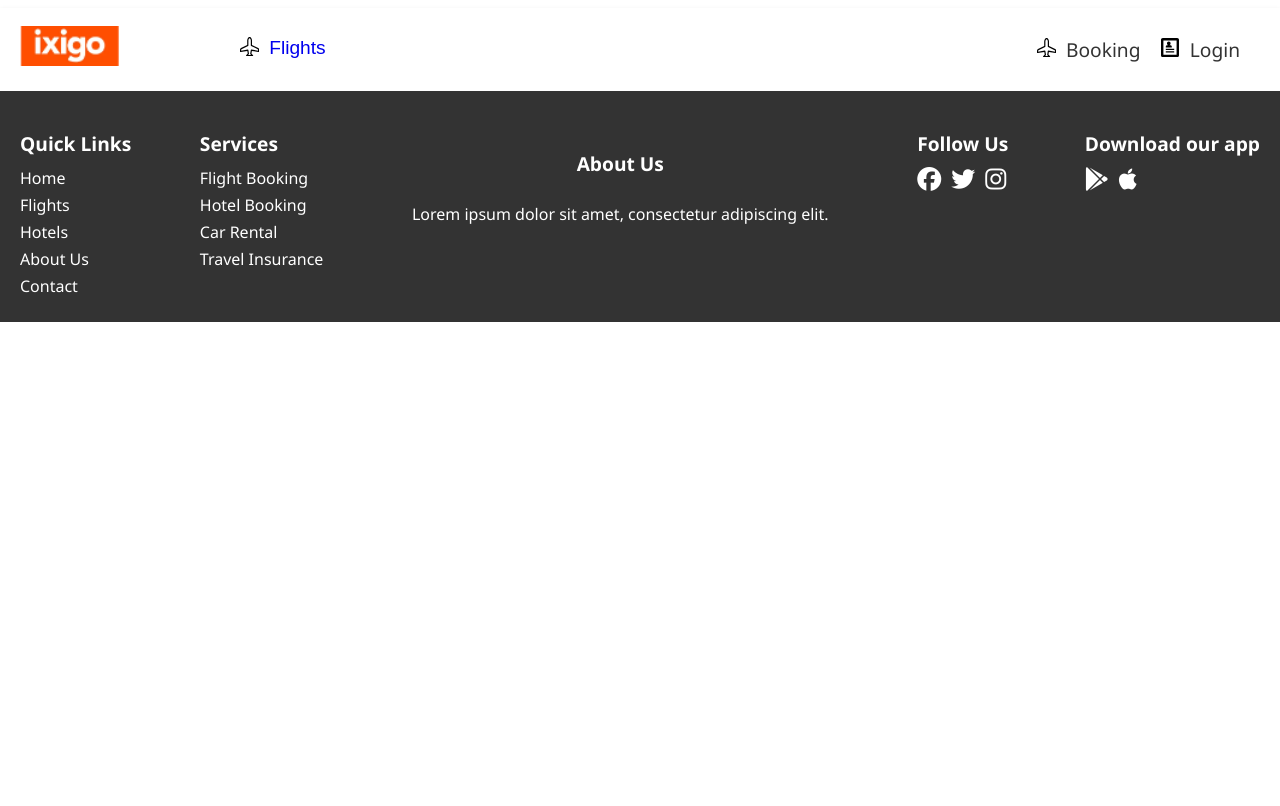
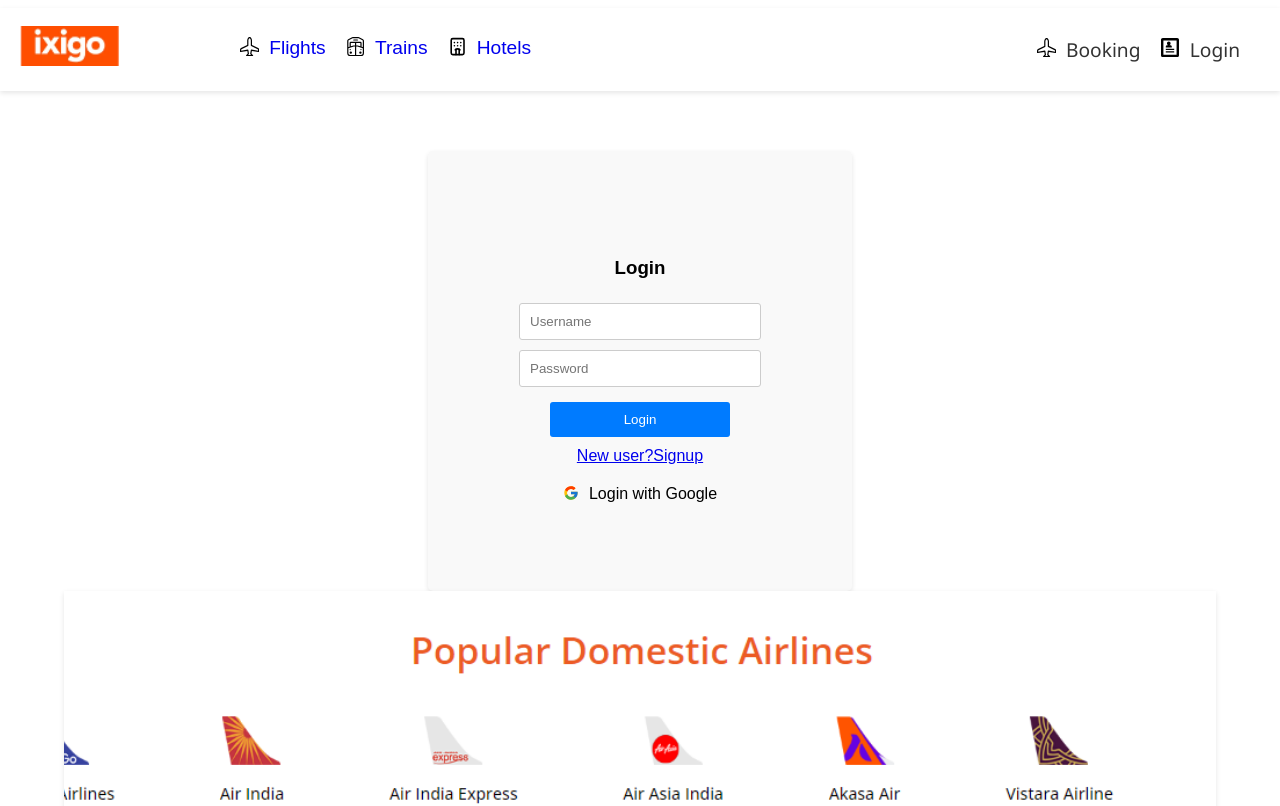
Before and after one commit to anieefunde/flight-booking, a React (Create React App) app: page /Login in a window 1280 px wide. Shown: the top 806 px of the page. Built offline with nearby package versions, Linux system fonts and the light colour scheme.

Commit message:
Implemented sticky navbar, search specific flights and all flights functionality

```diff
--- a/package.json
+++ b/package.json
@@ -4,6 +4,8 @@
   "private": true,
   "dependencies": {
     "@fortawesome/fontawesome-free": "^6.4.0",
+    "@fortawesome/free-brands-svg-icons": "^6.4.0",
+    "@fortawesome/react-fontawesome": "^0.2.0",
     "@mui/icons-material": "^5.14.1",
     "@reduxjs/toolkit": "^1.9.5",
     "@testing-library/jest-dom": "^5.17.0",
--- a/src/App.css
+++ b/src/App.css
@@ -13,6 +13,9 @@
     /* background-color: thistle; */
     padding: 10px;
     box-shadow: 0 2px 5px rgba(0, 0, 0, 0.1);
+    position: sticky;
+    top: 0;
+    z-index: 100;
 }
 
 .nav-left-menu {
@@ -85,6 +88,15 @@
     color: #333333;
 }
 
+
+.sticky {
+    position: fixed;
+    top: 0;
+    left: 0;
+    right: 0;
+    z-index: 999;
+}
+
 /* Add hover effect if desired */
 .navbar-links li a:hover {
     color: #007bff;
@@ -92,6 +104,17 @@
 
 .flights-link {
     text-decoration: none;
+    margin-right: 10px;
+}
+
+.Trains-Link {
+    text-decoration: none;
+    margin-right: 10px;
+}
+
+.Hotels-Link {
+    text-decoration: none;
+    margin-right: 10px;
 }
 
 /* Offers.css */
@@ -143,6 +166,7 @@
     padding: 20px;
     display: flex;
     justify-content: space-between;
+
 
 }
 
@@ -313,6 +337,8 @@
     align-items: center; */
 }
 
+
+
 .search-box input[type="text"],
 .search-box input[type="date"],
 .search-box button {
@@ -340,6 +366,13 @@
     position: absolute;
 }
 
+.searchedFlights-below {
+    position: absolute;
+    top: 55%;
+    color: white;
+    width: 80%;
+    box-shadow: 0 2px 5px rgba(0, 0, 0, 0.1);
+}
 
 /* Flights Component CSS */
 
@@ -358,3 +391,69 @@
     text-align: center;
     color: red;
 }
+
+/* Login Component CSS */
+
+/* src/Login.css */
+.login-container {
+    display: flex;
+    flex-direction: column;
+    justify-content: center;
+    align-items: center;
+    height: 100vh;
+}
+
+form {
+
+    height: 50%;
+    width: 30%;
+    display: flex;
+    flex-direction: column;
+    align-items: center;
+    padding: 20px;
+    /* border: 1px solid #ccc; */
+    border-radius: 5px;
+    background-color: #f9f9f9;
+    justify-content: center;
+    font-family: Arial, Helvetica, sans-serif;
+    box-shadow: 0 2px 5px rgba(0, 0, 0, 0.1);
+}
+
+input {
+    width: 220px;
+    margin: 5px;
+    padding: 10px;
+    border: 1px solid #ccc;
+    border-radius: 3px;
+}
+
+button {
+    width: 180px;
+    margin: 10px;
+    padding: 10px;
+    border: none;
+    border-radius: 3px;
+    background-color: #007bff;
+    color: #fff;
+    cursor: pointer;
+}
+
+button:hover {
+    background-color: #0056b3;
+}
+
+.google-login {
+    margin-top: 20px;
+    display: flex;
+    cursor: pointer;
+}
+
+.google-icon {
+    margin-right: 10px;
+}
+
+#pop_airlines {
+    height: 30%;
+    width: 90%;
+    box-shadow: 0 2px 5px rgba(0, 0, 0, 0.1);
+}
--- a/src/App.js
+++ b/src/App.js
@@ -14,6 +14,7 @@
   Routes,
   Route
 } from 'react-router-dom'
+import Login from './components/Login';
 
 
 function App() {
@@ -34,6 +35,8 @@
         <Route path='/' element={<Home />} />
         <Route path='/Booking' element={<Booking searchedFlight={searchedFlight} setSearchedFlight={setSearchedFlight} />} />
         <Route path='/flights' element={<Flightss searchedFlight={searchedFlight} setSearchedFlight={setSearchedFlight} />} />
+
+        <Route path='/Login' element={<Login />} />
       </Routes>
 
       <Footer />
--- a/src/components/Flightss.js
+++ b/src/components/Flightss.js
@@ -8,13 +8,25 @@
 
     const dispatch = useDispatch();
 
+    let flights = useSelector((state) => {
+        return state.flights
+    })
+
+    let flightSearchedFlag = useSelector((state) => {
+        return state.flights.flightSearchedFlag
+    })
     useEffect(() => {
-        dispatch(viewSearchedFlight(searchedFlight))
+        if (flightSearchedFlag) {
+            dispatch(viewSearchedFlight(searchedFlight))
+        }
+        setSearchedFlight({
+            from: "",
+            destination: "",
+            date: ""
+        })
     }, [])
 
-    const flights = useSelector((state) => {
-        return state.flights
-    })
+
 
 
 
--- a/src/components/Header.js
+++ b/src/components/Header.js
@@ -1,4 +1,4 @@
-import React from 'react'
+import React, { useEffect, useState } from 'react'
 import logo from '../assets/logo.png'
 import { Link } from 'react-router-dom'
 import Body from './Body'
@@ -6,6 +6,9 @@
 import login from '../assets/login.png'
 import { BsAirplane } from 'react-icons/bs'
 import { ImProfile } from 'react-icons/im'
+import { BsTrainFreightFront } from 'react-icons/bs'
+import { LuHotel } from 'react-icons/lu'
+import { PiBusLight } from 'react-icons/pi'
 function Header() {
 
     return (
@@ -19,6 +22,10 @@
                 <div className="nav-left-menu">
                     <p className='nav-left-menu-item'> <BsAirplane /></p>
                     <Link className='flights-link' to={'flights'}> <p className='nav-left-menu-item'>Flights</p></Link>
+                    <p className='nav-left-menu-item'><BsTrainFreightFront /></p>
+                    <Link className='Trains-Link'><p className='nav-left-menu-item'>Trains</p> </Link>
+                    <p className='nav-left-menu-item'><LuHotel /></p>
+                    <Link className='Hotels-Link'><p className='nav-left-menu-item'>Hotels</p> </Link>
                 </div>
 
             </div>
--- /dev/null
+++ b/src/components/Login.js
@@ -0,0 +1,49 @@
+import React, { useState } from 'react';
+import { Link } from 'react-router-dom';
+import { FontAwesomeIcon } from '@fortawesome/react-fontawesome';
+import { FcGoogle } from 'react-icons/fc';
+import popular_airlines from '../assets/popular_airlines.png'
+function Login() {
+
+    const [username, setUsername] = useState('');
+    const [password, setPassword] = useState('');
+
+    const handleSubmit = (e) => {
+        e.preventDefault();
+        // Handle login logic here (e.g., API calls, authentication)
+        console.log('Username:', username);
+        console.log('Password:', password);
+    };
+
+    return (
+        <div className="login-container">
+            <form onSubmit={handleSubmit}>
+                <h3>Login</h3>
+                <input
+                    type="text"
+                    placeholder="Username"
+                    value={username}
+                    onChange={(e) => setUsername(e.target.value)}
+                />
+                <input
+                    type="password"
+                    placeholder="Password"
+                    value={password}
+                    onChange={(e) => setPassword(e.target.value)}
+                />
+                <button type="submit">Login</button>
+                <Link>New user?Signup</Link>
+
+                <div className="google-login">
+                    <FcGoogle className='google-icon' />
+                    Login with Google
+                </div>
+
+
+            </form>
+            <img id='pop_airlines' src={popular_airlines} alt="" />
+        </div>
+    )
+}
+
+export default Login
--- a/src/store/slices/flightSlice.js
+++ b/src/store/slices/flightSlice.js
@@ -27,6 +27,7 @@
     name: 'Flight',
     initialState: {
         flights: [],
+        flightSearchedFlag: false,
     },
     extraReducers(builder) {
         builder.addCase(fetchFlights.fulfilled, (state, action) => {
```
Also changed, not shown: src/components/Booking.js (+95 -7 lines), src/assets/popular_airlines.png (added), 1 other file (tests, documents, lock files or other folders).
